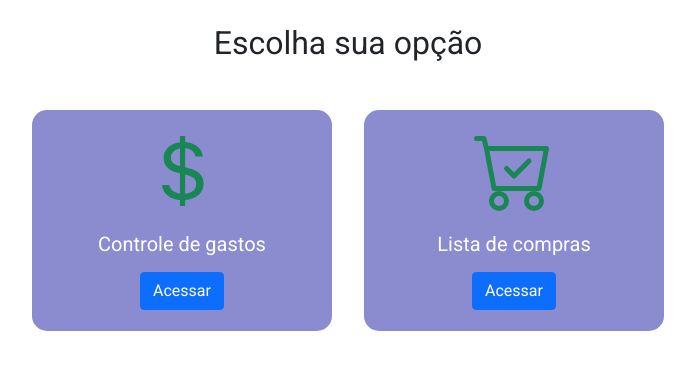
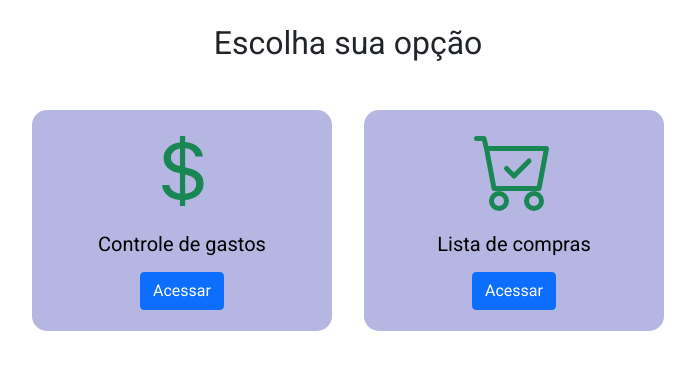
Before and after one commit to TLucas97/controledegastos-n-lista, a Vue app: page /#/ in a window 1280 px wide. Shown: the top 370 px of the page, without its empty margins (292-987 px from the left). Built offline with nearby package versions, Linux system fonts and the light colour scheme; what v-money, vue2-transitions would draw is missing.

Commit message:
updateee

```diff
--- a/src/views/Home.vue
+++ b/src/views/Home.vue
@@ -39,10 +39,10 @@
 
 .home-card {
   width: 300px;
-  background: rgba(103, 103, 194, 0.76);
+  background: rgba(103, 103, 194, 0.479);
   padding: 1.3em;
   border-radius: 15px;
-  color: white;
+  color: black !important;
 }
 
 .icon-size {
```
